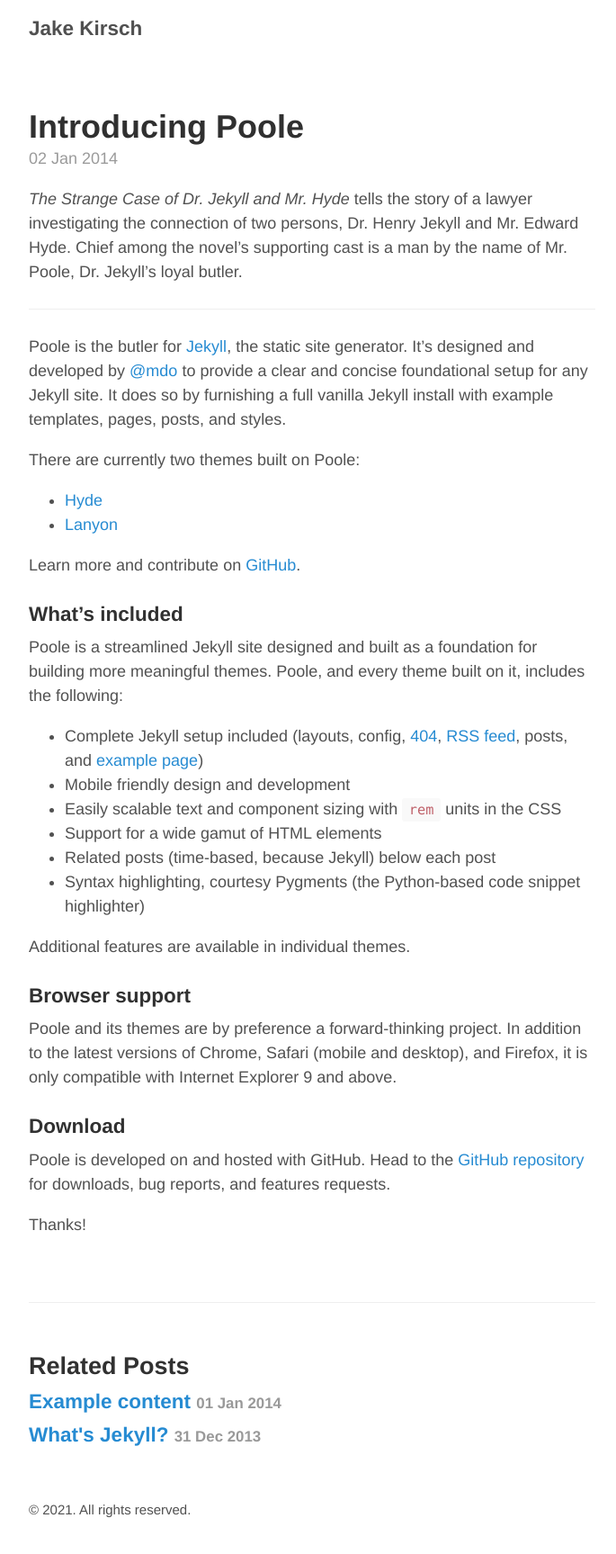
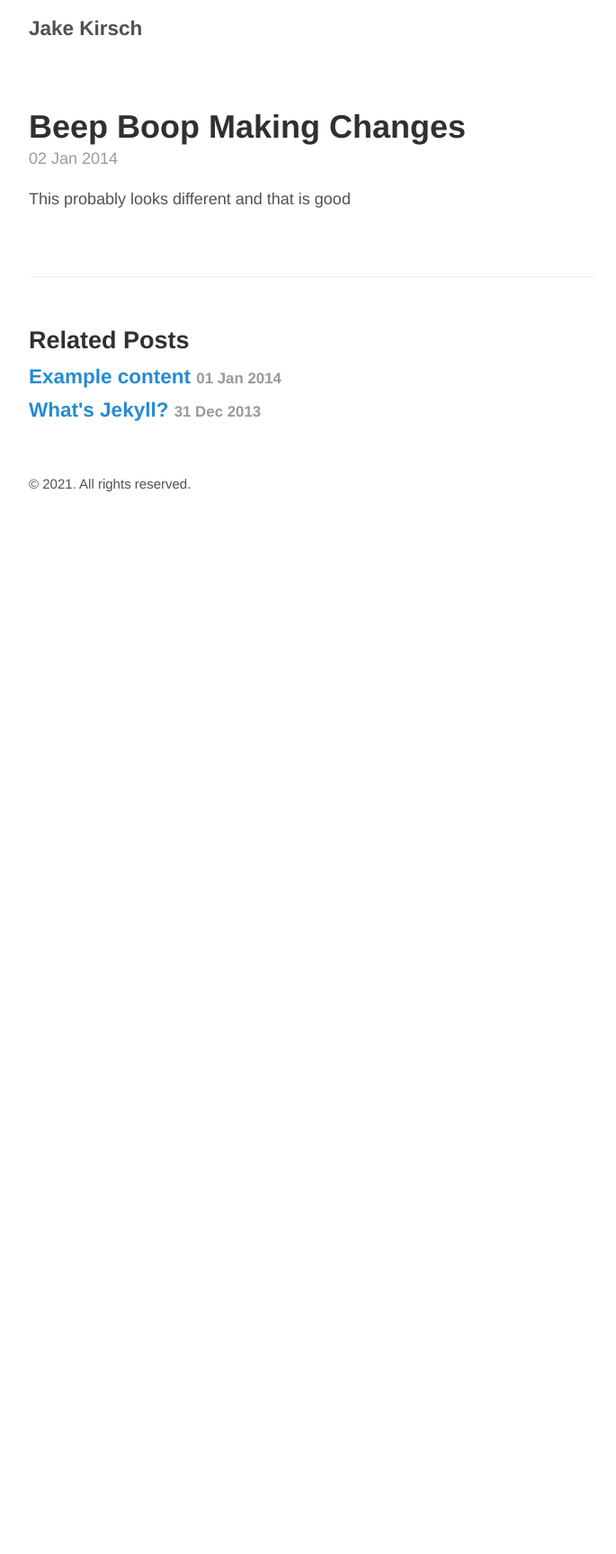
Before and after one commit to ThisIsKirsch/ThisIsKirsch.github.io, a Jekyll site: the page built from _posts/2014-01-02-introducing-poole.md, in a window 1280 px wide. Shown: the whole page at 90% size, without its empty margins (293-978 px from the left). Built offline with Jekyll 4.4.1, drawn with Linux system fonts in a browser that asks for light colours; after the commit the page ends 900 px from its top, so only the background shows below that.

Commit message:
deleted most of first blogpost
beep boop

```diff
--- a/_posts/2014-01-02-introducing-poole.md
+++ b/_posts/2014-01-02-introducing-poole.md
@@ -1,40 +1,6 @@
 ---
 layout: post
-title: Introducing Poole
+title: Beep Boop Making Changes
 ---
 
-*The Strange Case of Dr. Jekyll and Mr. Hyde* tells the story of a lawyer investigating the connection of two persons, Dr. Henry Jekyll and Mr. Edward Hyde. Chief among the novel's supporting cast is a man by the name of Mr. Poole, Dr. Jekyll's loyal butler.
-
------
-
-Poole is the butler for [Jekyll](http://jekyllrb.com), the static site generator. It's designed and developed by [@mdo](https://twitter.com/mdo) to provide a clear and concise foundational setup for any Jekyll site. It does so by furnishing a full vanilla Jekyll install with example templates, pages, posts, and styles.
-
-There are currently two themes built on Poole:
-
-* [Hyde](http://hyde.getpoole.com)
-* [Lanyon](http://lanyon.getpoole.com)
-
-Learn more and contribute on [GitHub](https://github.com/poole).
-
-### What's included
-
-Poole is a streamlined Jekyll site designed and built as a foundation for building more meaningful themes. Poole, and every theme built on it, includes the following:
-
-* Complete Jekyll setup included (layouts, config, [404]({{ site.baseurl }}/404.html), [RSS feed]({{ site.baseurl }}/atom.xml), posts, and [example page]({{ site.baseurl }}/about))
-* Mobile friendly design and development
-* Easily scalable text and component sizing with `rem` units in the CSS
-* Support for a wide gamut of HTML elements
-* Related posts (time-based, because Jekyll) below each post
-* Syntax highlighting, courtesy Pygments (the Python-based code snippet highlighter)
-
-Additional features are available in individual themes.
-
-### Browser support
-
-Poole and its themes are by preference a forward-thinking project. In addition to the latest versions of Chrome, Safari (mobile and desktop), and Firefox, it is only compatible with Internet Explorer 9 and above.
-
-### Download
-
-Poole is developed on and hosted with GitHub. Head to the <a href="https://github.com/poole/poole">GitHub repository</a> for downloads, bug reports, and features requests.
-
-Thanks!
+This probably looks different and that is good
```
Also changed, not shown: about.md (+0 -13 lines), 10 other files.
